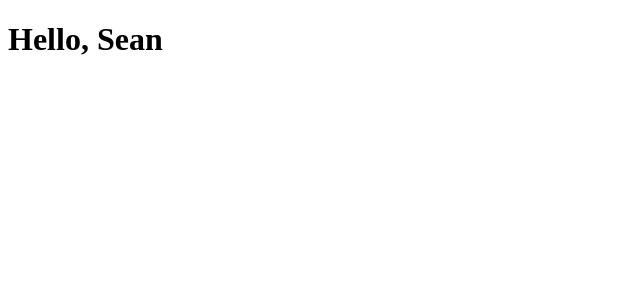
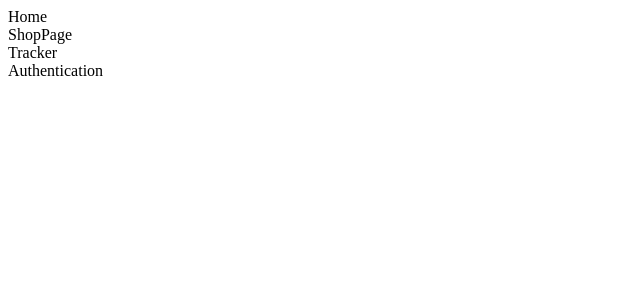
Before and after one commit to dcchan98/Fury_Fitness, a React (Create React App) app: page / in a window 1280 px wide. Shown: the top 300 px of the page, without its empty margins (0-640 px from the left). Built offline with nearby package versions, Linux system fonts and the light colour scheme.

Commit message:
Create pages

```diff
--- a/src/App.js
+++ b/src/App.js
@@ -1,10 +1,18 @@
 import { Component } from "react";
 import Comment from "./components/Comment"
+import HomePage from "./pages/HomePage"
+import AuthenticationPage from "./pages/AuthenticationPage"
+import ShopPage from "./pages/ShopPage"
+import TrackerPage from "./pages/TrackerPage"
+
 
 function App() {
   return (
     <div className="App">
-     <Comment name = "Sean"/>
+     <HomePage />
+     <ShopPage />
+     <TrackerPage />
+     <AuthenticationPage />
     </div>
   );
 }
--- /dev/null
+++ b/src/pages/AuthenticationPage.js
@@ -0,0 +1,9 @@
+import React from 'react'
+
+export default function AuthenticationPage() {
+  return (
+    <div>
+      Authentication
+    </div>
+  )
+}
--- /dev/null
+++ b/src/pages/HomePage.js
@@ -0,0 +1,9 @@
+import React from 'react'
+
+export default function HomePage() {
+  return (
+    <div>
+      Home
+    </div>
+  )
+}
--- /dev/null
+++ b/src/pages/ShopPage.js
@@ -0,0 +1,9 @@
+import React from 'react'
+
+export default function ShopPage() {
+  return (
+    <div>
+      ShopPage
+    </div>
+  )
+}
--- /dev/null
+++ b/src/pages/TrackerPage.js
@@ -0,0 +1,9 @@
+import React from 'react'
+
+export default function TrackerPage() {
+  return (
+    <div>
+      Tracker
+    </div>
+  )
+}
```
Also changed, not shown: 1 other file (tests, documents, lock files or other folders).
